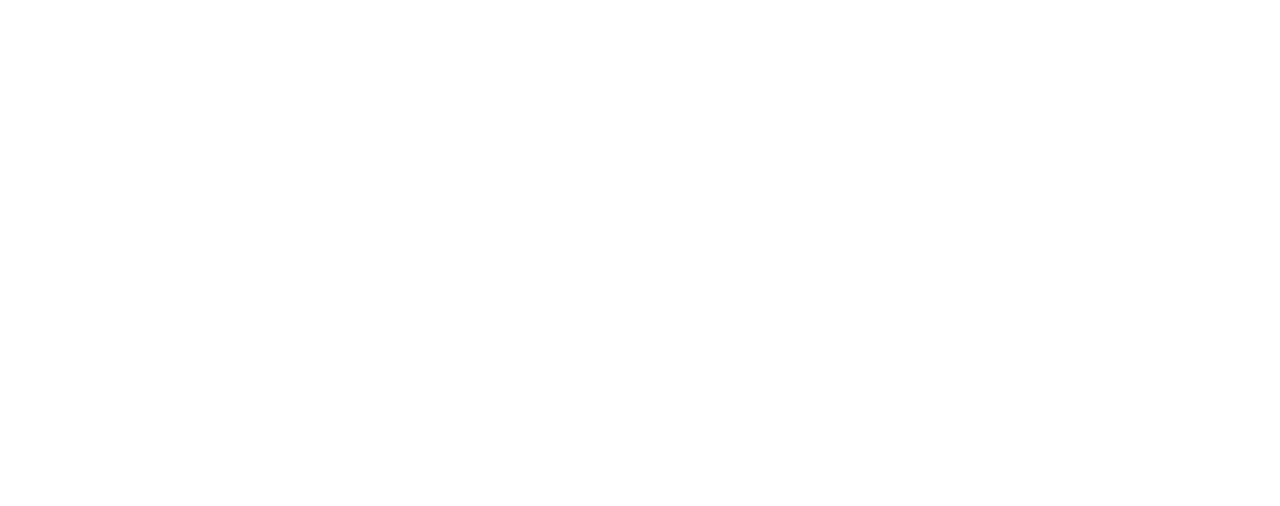
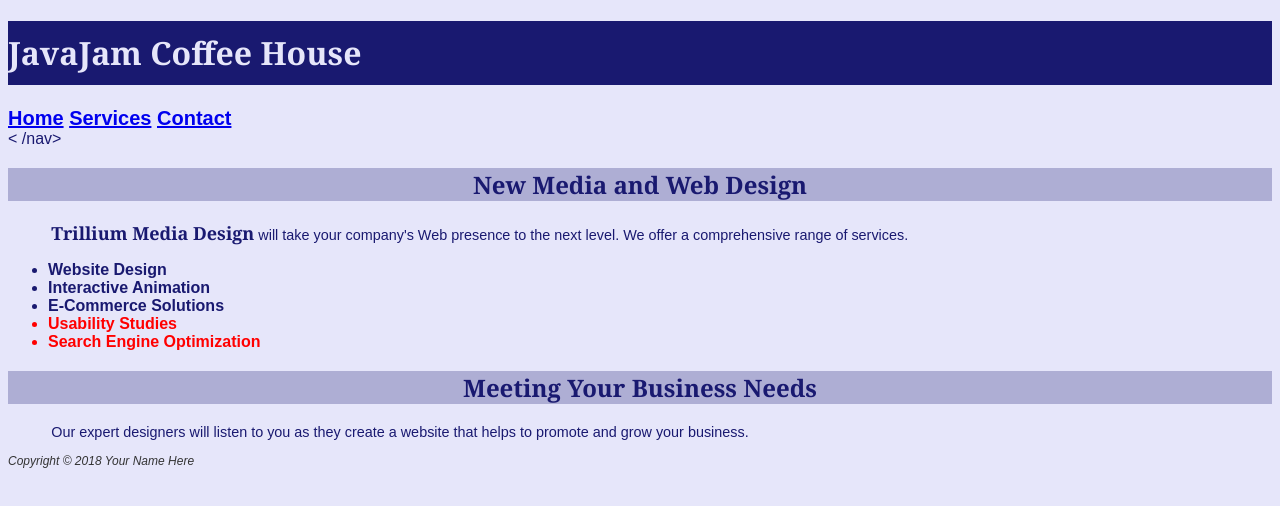
Before and after one commit to robertspahn/JavaJam, a plain HTML site: page index.html in a window 1280 px wide. Drawn offline with Linux system fonts and the light colour scheme.

Commit message:
Updated Webpage

```diff
--- a/index.html
+++ b/index.html
@@ -1,10 +1,79 @@
 <!DOCTYPE html>
-<html>
-  <head>
-      <title>JavaJam Coffee House</title>
-  </head>
-  <body>
-
-
-  </body>
+<html lang="en">
+<head>
+<title>JavaJam Coffee House</title>
+<style>
+  body {
+        background-color: #E6E6FA;
+        color: #191970;
+        font-family: Arial, Verdana, sans-serif;
+        }
+  h1    {
+        background-color: #191970;
+        color: #E6E6FA;
+        line-height: 200%;
+        font-family: Georgia, "Times New Roman", serif;
+        }
+  h2    {
+        background-color: #AEAED4;
+        color: #191970;
+        font-family: Georgia, "Times New Roman", serif;
+        text-align: center;
+        }
+  p     {
+        font-size: .90em;
+        text-indent: 3em;
+        }
+  ul    {
+        font-weight: bold;
+        }
+  .nav  {
+        font-weight: bold;
+        font-size: 1.25em;
+        }
+  .feature
+        {
+        color: #FF0000;
+        }
+  #footer
+        {
+        color: #333333;
+        font-size: .75em;
+        font-style: italic;
+        }
+    .companyname
+        {
+          font-weight: bold;
+          font-family: Georgia, "Times New Roman", serif;
+          font-size: 1.25em;
+        }
+</style>
+<meta charset="utf-8">
+</head>
+<body>
+ <header>
+   <h1>JavaJam Coffee House</h1>
+ </header>
+   <nav>
+     <div class="nav">
+        <a href="index.html">Home</a>
+        <a href="services.html">Services</a>
+        <a href="contact.html">Contact</a>
+      </div>
+    < /nav>
+ <main>
+   <h2>New Media and Web Design</h2>
+  <p><span class="companyname">Trillium Media Design</span> will take your company&#39;s Web presence to the next level. We offer a comprehensive range of services.</p>
+   <ul>
+     <li>Website Design</li>
+     <li>Interactive Animation</li>
+     <li>E-Commerce Solutions</li>
+     <li class="feature">Usability Studies</li>
+     <li class="feature">Search Engine Optimization</li>
+   </ul>
+   <h2>Meeting Your Business Needs</h2>
+   <p>Our expert designers will listen to you as they create a website that helps to promote and grow your business.</p>
+ </main>
+ <div id="footer">Copyright &copy; 2018 Your Name Here</div>
+</body>
 </html>
```
